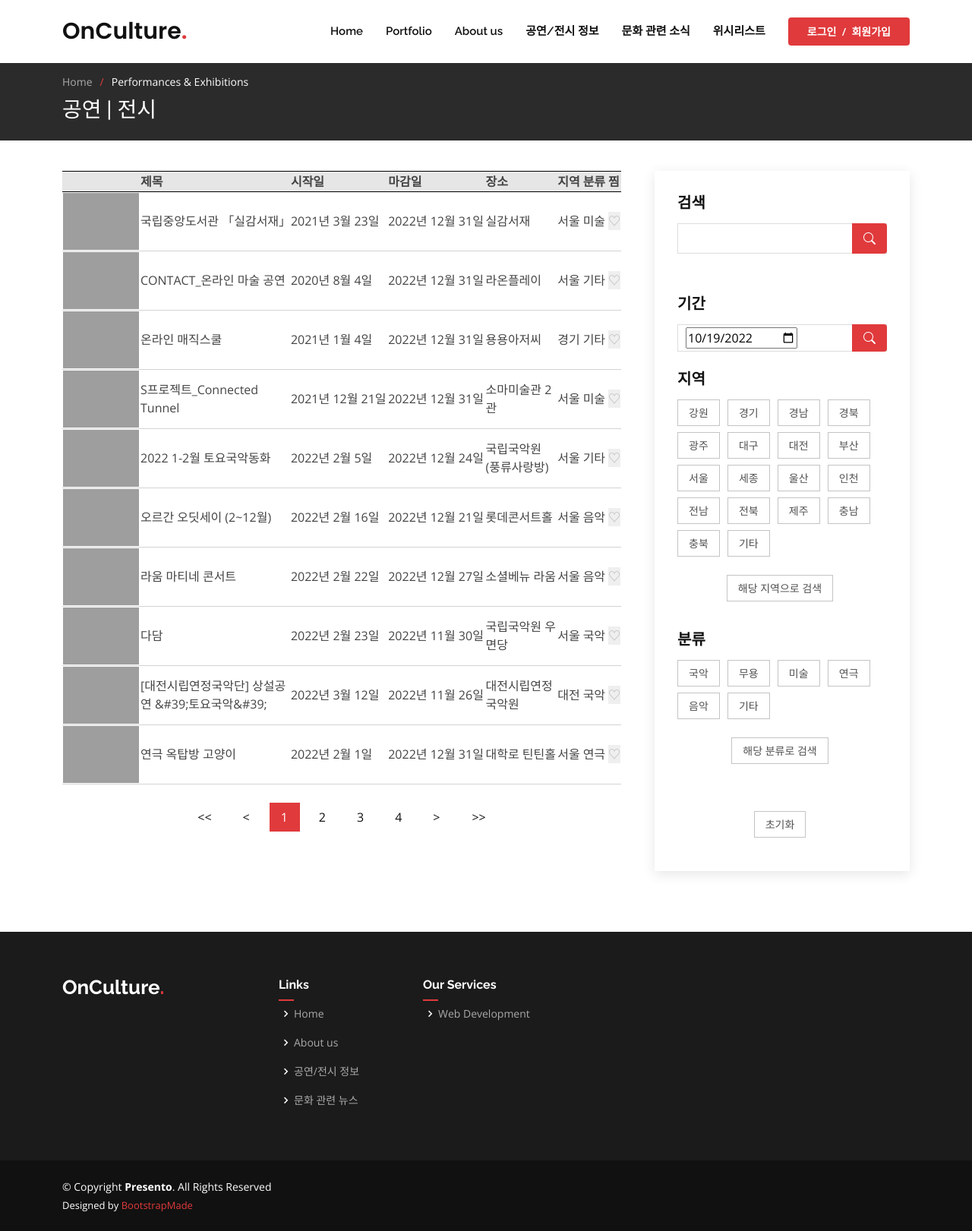
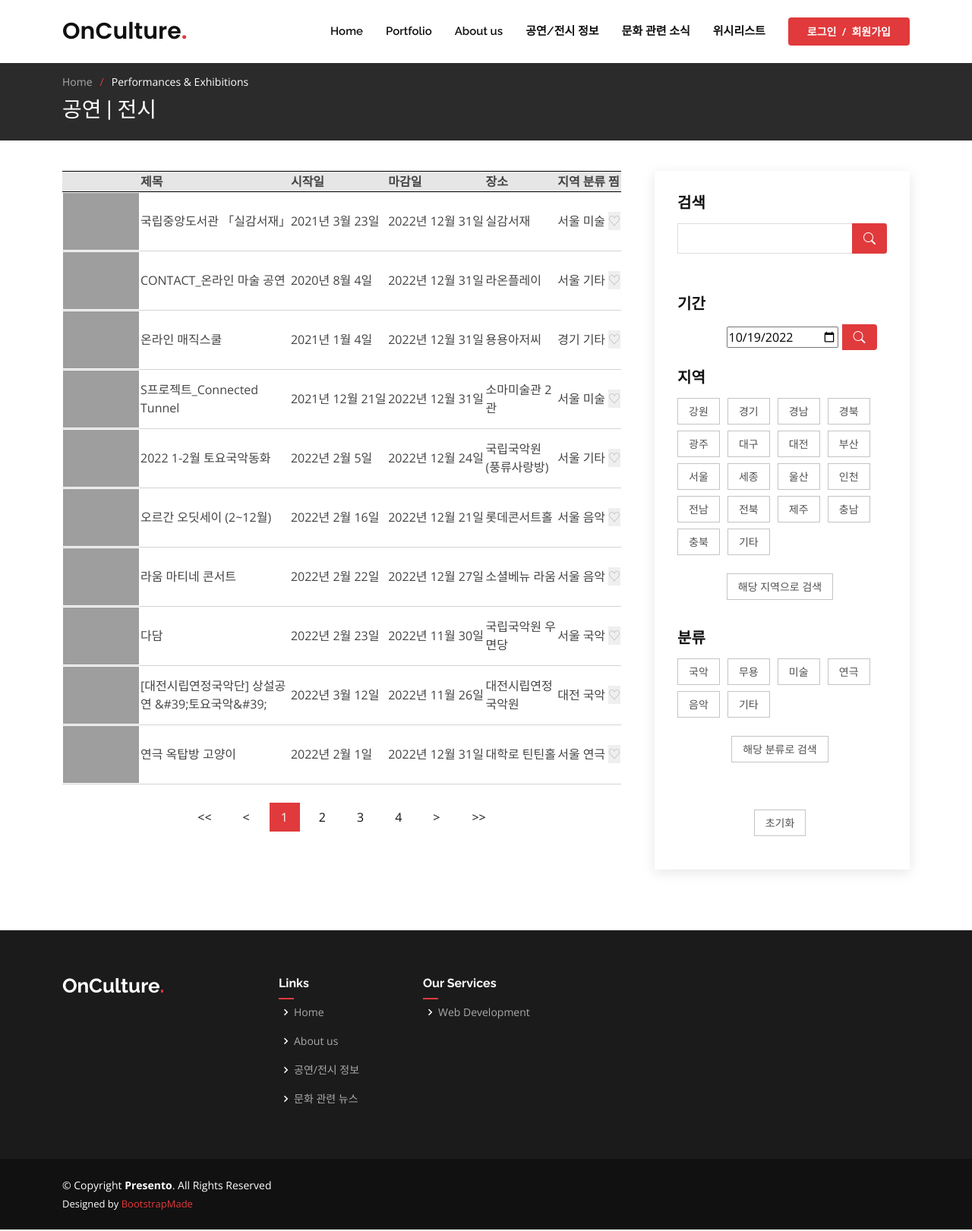
Before and after one commit to hsollc/twoapps_merger_test, a Django app: page /index/performance/ in a window 1280 px wide. Shown: the whole page at 76% size. Run offline with Django 4.2, Linux system fonts and the light colour scheme; data comes from the database, SQL or seed files in the repository; some libraries are stand-ins or nearby versions; grey boxes are pictures that could not be loaded.

Commit message:
performance.html 기간 검색 기능 구현

```diff
--- a/InterfaceApp/static/assets/css/style.css
+++ b/InterfaceApp/static/assets/css/style.css
@@ -1992,6 +1992,27 @@ section {
 }
 
 
+.blog .sidebar .search-form-period form {
+  background: #fff;
+  padding: 3px 10px;
+  position: relative;
+}
+.blog .sidebar .search-form-period form button {
+  position: absolute;
+  top: 0;
+  margin-left: 5px;
+  bottom: 0;
+  border: 0;
+  background: none;
+  font-size: 16px;
+  padding: 0 15px;
+  background: #e03a3c;
+  color: #fff;
+  transition: 0.3s;
+  border-radius: 0 4px 4px 0;
+  line-height: 0;
+}
+
 .performance_thumbnail {
 
 }
--- a/InterfaceApp/templates/performance.html
+++ b/InterfaceApp/templates/performance.html
@@ -137,7 +137,7 @@
               </div><!-- End sidebar search formn-->
               <br>
               <h3 class="sidebar-title">기간</h3>
-              <div class="search-form">
+              <div class="search-form-period" style="text-align: center;">
                 <form action="{% url 'InterfaceApp:performance'%}" method="GET">
                   {% csrf_token %}
                   <input type="date" name="date" id="date">
```
